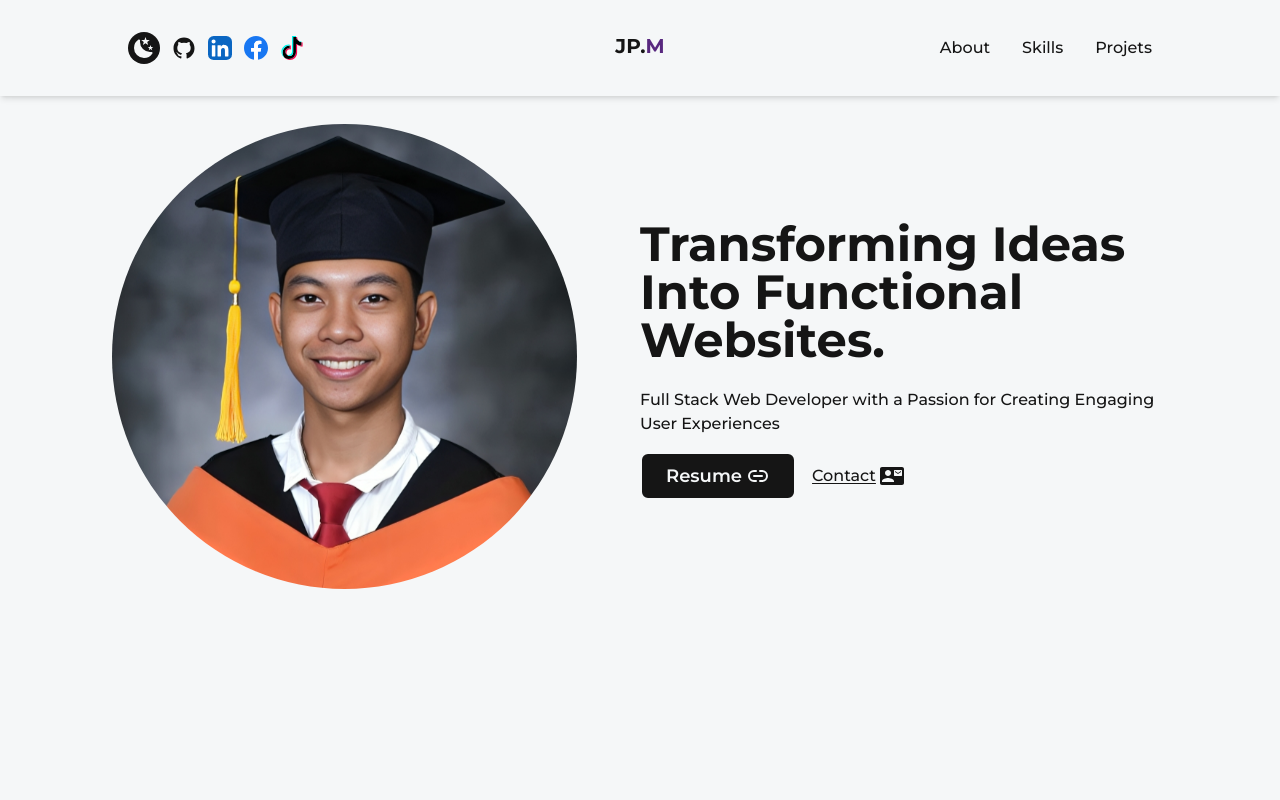
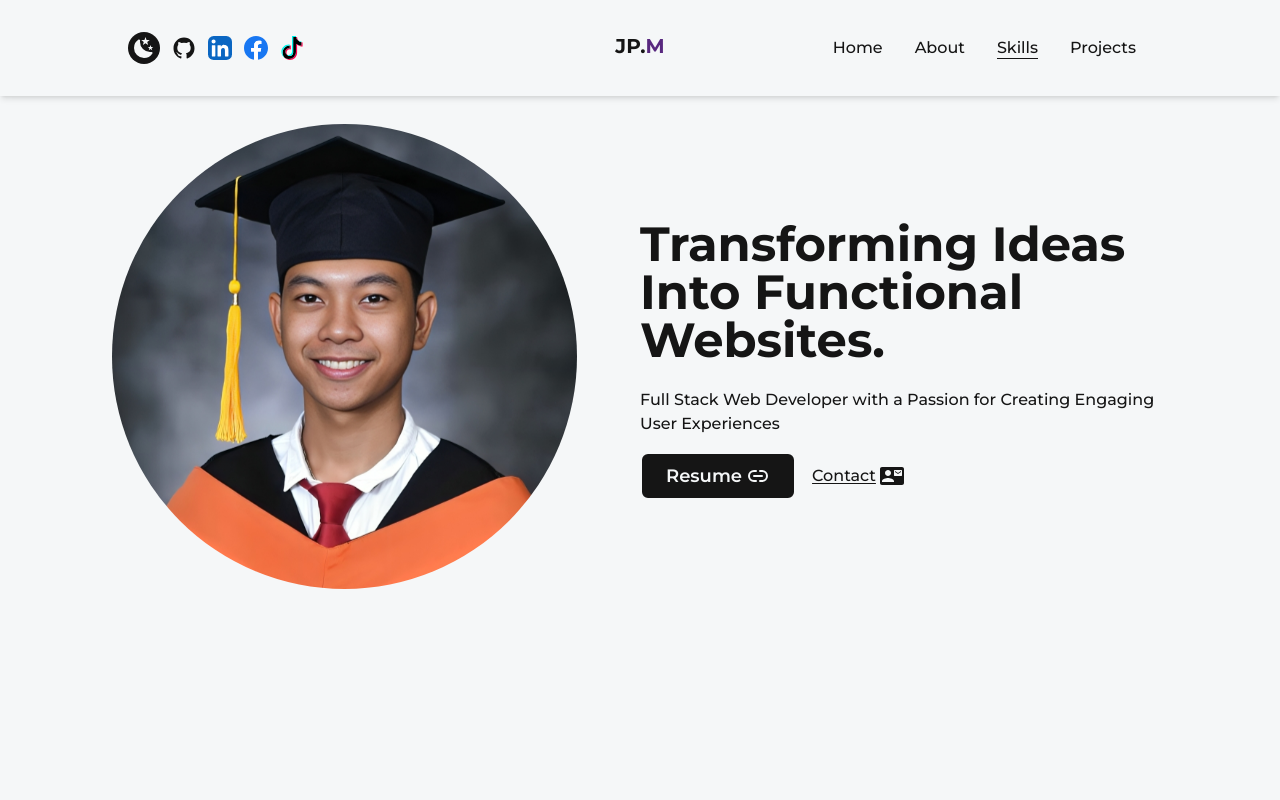
Before and after one commit to JpMayor1/Portfolio-React, a React (Vite) app: page / in a window 1280 px wide. Shown: the top 800 px of the page. Built offline with nearby package versions, Linux system fonts and the light colour scheme.

Commit message:
NavBar Updated

```diff
--- a/package.json
+++ b/package.json
@@ -13,6 +13,7 @@
     "framer-motion": "^11.2.10",
     "react": "^18.2.0",
     "react-dom": "^18.2.0",
+    "react-intersection-observer": "^9.10.3",
     "react-router-dom": "^6.23.1"
   },
   "devDependencies": {
--- a/src/components/Hero.jsx
+++ b/src/components/Hero.jsx
@@ -4,7 +4,7 @@ import { ContactIcon, LinkArrow } from "./icons/icons";
 
 const Hero = () => {
     return (
-        <main className="flex items-center text-dark w-full h-full dark:text-white">
+        <main id="home" className="flex items-center text-dark w-full h-full dark:text-white">
             <Layout className="pt-28 md:pt-24">
                 <div className="flex items-center justify-center w-full flex-col lg:flex-row lg:mt-3">
                     <div className="w-full md:w-1/2">
--- a/src/components/NavBar.jsx
+++ b/src/components/NavBar.jsx
@@ -1,5 +1,5 @@
 /* eslint-disable react/prop-types */
-import { useState } from "react";
+import { useState, useEffect, useMemo } from "react";
 import {
     FacebookIcon,
     GithubIcon,
@@ -9,19 +9,15 @@ import {
     TiktokIcon,
 } from "./icons/icons";
 import { motion, useScroll, useMotionValueEvent } from "framer-motion";
-import { useLocation } from "react-router-dom";
 import useThemeSwitcher from "../hooks/useThemeSwitcher";
 
-const CustomLink = ({ href, title, className = "" }) => {
-    const location = useLocation();
-    const fullPath = location.pathname + location.hash;
-
+const CustomLink = ({ href, title, className = "", isActive }) => {
     return (
         <a href={href} className={`${className} relative group`}>
             {title}
             <span
                 className={`h-[1px] inline-block dark:bg-white  bg-black absolute left-0 -bottom-0.5 group-hover:w-full transition-[width] ease duration-300 ${
-                    fullPath.startsWith(href) ? "w-full" : "w-0"
+                    isActive ? "w-full" : "w-0"
                 }`}
             >
                 &nbsp;
@@ -30,7 +26,13 @@ const CustomLink = ({ href, title, className = "" }) => {
     );
 };
 
-const CustomMobileLink = ({ href, title, className = "", toggle }) => {
+const CustomMobileLink = ({
+    href,
+    title,
+    className = "",
+    isActive,
+    toggle,
+}) => {
     const handleClick = () => {
         toggle();
     };
@@ -43,8 +45,8 @@ const CustomMobileLink = ({ href, title, className = "", toggle }) => {
         >
             {title}
             <span
-                className={`h-[1px] inline-block dark:bg-black  bg-white absolute left-0 -bottom-0.5 group-hover:w-full transition-[width] ease duration-300 ${
-                    location.pathname === href ? "w-full" : "w-0"
+                className={`h-[1px] inline-block dark:bg-black bg-white absolute left-0 -bottom-0.5 group-hover:w-full transition-[width] ease duration-300 ${
+                    isActive ? "w-full" : "w-0"
                 }`}
             >
                 &nbsp;
@@ -58,6 +60,40 @@ const NavBar = () => {
     const [isOpen, setIsOpen] = useState(false);
     const { scrollY } = useScroll();
     const [mode, setMode] = useThemeSwitcher();
+    const [activeSection, setActiveSection] = useState("");
+
+    const sections = useMemo(
+        () => [
+            { id: "home", label: "Home" },
+            { id: "about", label: "About" },
+            { id: "skills", label: "Skills" },
+            { id: "projects", label: "Projects" },
+        ],
+        []
+    );
+
+    useEffect(() => {
+        const handleScroll = () => {
+            const sectionElements = sections.map((section) =>
+                document.getElementById(section.id)
+            );
+            const currentSection = sectionElements.find(
+                (section) =>
+                    section.getBoundingClientRect().top <=
+                        window.innerHeight / 2 &&
+                    section.getBoundingClientRect().bottom >=
+                        window.innerHeight / 2
+            );
+            if (currentSection) {
+                setActiveSection(currentSection.id);
+            }
+        };
+
+        window.addEventListener("scroll", handleScroll);
+        return () => {
+            window.removeEventListener("scroll", handleScroll);
+        };
+    }, [sections]);
 
     useMotionValueEvent(scrollY, "change", (latest) => {
         const previous = scrollY.getPrevious();
@@ -80,7 +116,6 @@ const NavBar = () => {
             className="fixed top-0 w-full lg:px-32 px-8 py-8 font-medium flex items-center justify-center dark:text-white z-10 bg-white dark:bg-black shadow-md transition-all duration-300 ease-out"
         >
             {/* Laptop/Desktop Menu */}
-
             <div className="relative w-full justify-between items-center hidden lg:flex">
                 {/* Social Media */}
                 <nav className="flex items-center justify-center flex-wrap z-30">
@@ -151,22 +186,19 @@ const NavBar = () => {
                 </motion.div>
 
                 <nav>
-                    <CustomLink href="/#about" title="About" className="mx-4" />
+                    {sections.map((section) => (
                         <CustomLink
-                        href="/#skills"
-                        title="Skills"
+                            key={section.id}
+                            href={`/#${section.id}`}
+                            title={section.label}
                             className="mx-4"
+                            isActive={activeSection === section.id}
                         />
-                    <CustomLink
-                        href="/#projects"
-                        title="Projets"
-                        className="ml-4"
-                    />
+                    ))}
                 </nav>
             </div>
 
-            {/* Mobile Meu */}
-
+            {/* Mobile Menu */}
             <div className="relative w-full lg:hidden">
                 <button
                     className="flex flex-col justify-center items-center lg:hidden mt-2"
@@ -269,21 +301,16 @@ const NavBar = () => {
                         </motion.a>
                     </nav>
                     <nav className="flex items-center flex-col justify-center ">
+                        {sections.map((section) => (
                             <CustomMobileLink
-                            href="/#about"
-                            title="About"
+                                key={section.id}
+                                href={`/#${section.id}`}
+                                title={section.label}
+                                className="mx-4"
+                                isActive={activeSection === section.id}
                                 toggle={handleClick}
                             />
-                        <CustomMobileLink
-                            href="/#skills"
-                            title="Skills"
-                            toggle={handleClick}
-                        />
-                        <CustomMobileLink
-                            href="/#projects"
-                            title="Projets"
-                            toggle={handleClick}
-                        />
+                        ))}
                     </nav>
                 </motion.div>
             )}
--- a/src/components/Projects.jsx
+++ b/src/components/Projects.jsx
@@ -48,7 +48,7 @@ const FeaturedProject = ({ type, title, summary, img, link, github }) => {
 
 const Projects = () => {
     return (
-        <main className="w-full mb-16 flex flex-col items-center justify-center dark:text-white">
+        <main id="projects" className="w-full mb-16 flex flex-col items-center justify-center dark:text-white">
             <Layout className="pt-16">
                 <AnimatedText
                     text="My latest and greatest creations"
--- a/src/components/Skills.jsx
+++ b/src/components/Skills.jsx
@@ -36,7 +36,10 @@ const Skills = () => {
         offset: ["start center", "center start"],
     });
     return (
-        <main className="flex items-center text-black w-screen min-h-screen dark:text-white text-center">
+        <main
+            id="skills"
+            className="flex items-center text-black w-screen min-h-screen dark:text-white text-center"
+        >
             <Layout className="pt-16">
                 <AnimatedText
                     text="Expertise to help bring your ideas to life"
--- a/src/components/sub-components/AnimatedText.jsx
+++ b/src/components/sub-components/AnimatedText.jsx
@@ -1,6 +1,7 @@
 /* eslint-disable react/prop-types */
-
-import { motion } from "framer-motion";
+import { motion, useAnimation } from "framer-motion";
+import { useEffect } from "react";
+import { useInView } from "react-intersection-observer";
 
 const quote = {
     initial: {
@@ -30,13 +31,27 @@ const singleWord = {
 };
 
 const AnimatedText = ({ text, className = "" }) => {
+    const controls = useAnimation();
+    const [ref, inView] = useInView({ threshold: 0.1 });
+
+    useEffect(() => {
+        if (inView) {
+            controls.start("animate");
+        } else {
+            controls.start("initial");
+        }
+    }, [controls, inView]);
+
     return (
-        <div className="w-full mx-auto py-0 sm:py-2 flex items-center justify-center text-center overflow-hidden cursor-default">
+        <div
+            ref={ref}
+            className="w-full mx-auto py-0 sm:py-2 flex items-center justify-center text-center overflow-hidden cursor-default"
+        >
             <motion.h1
                 variants={quote}
                 initial="initial"
-                animate="animate"
-                className={` inline-block w-full text-black font-bold capitalize text-3xl sm:text-5xl text-center dark:text-white ${className}`}
+                animate={controls}
+                className={`inline-block w-full text-black font-bold capitalize text-3xl sm:text-5xl text-center dark:text-white ${className}`}
             >
                 {text.split(" ").map((word, index) => (
                     <motion.span
```
Also changed, not shown: 1 other file (tests, documents, lock files or other folders). Lines whose indentation alone changed are shown as unchanged.
